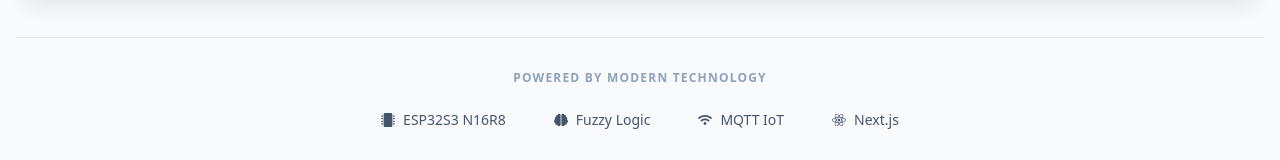
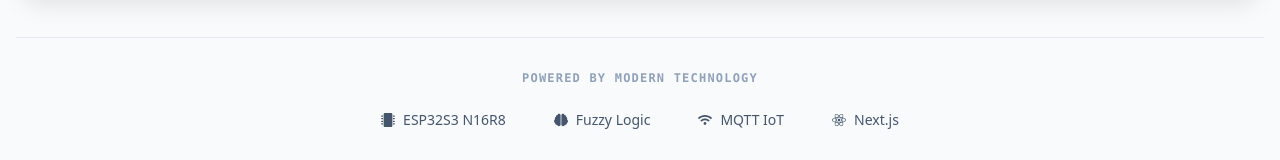
Before and after one commit to edo-z/Smart-BroilerSystem, a Next.js app: page / in a window 1280 px wide. Shown: the part 3356-3516 px from the top of the page. Built offline with nearby package versions, Linux system fonts and the light colour scheme.

Commit message:
update CTA

```diff
--- a/src/app/(public)/page.tsx
+++ b/src/app/(public)/page.tsx
@@ -958,7 +958,7 @@ export default function LandingPage() {
                 <li className="flex items-center gap-2"><FaCheckCircle className="text-blue-400" /> Tips Pemeliharaan</li>
               </ul>
               <a href="https://github.com/edo-z/Smart-BroilerSystem" className="btn btn-primary w-full btn-outline border-slate-700  text-slate-900  hover:bg-slate-900  hover:text-white">
-                Source Code <FaBook className="ml-2" />
+                <FaBook className="ml-2" />Source Code
               </a>
             </div>
 
@@ -981,7 +981,7 @@ export default function LandingPage() {
           {/* Tech Stack Strip */}
           <div className="mt-12 pt-8 border-t border-slate-200">
             <div className="text-center">
-              <p className="text-xs text-slate-400 uppercase tracking-widest font-bold mb-6">
+              <p className="text-xs text-slate-400 uppercase tracking-widest font-mono font-bold mb-6">
                 Powered By Modern Technology
               </p>
               <div className="flex flex-wrap justify-center gap-8 md:gap-12 text-slate-600 text-sm font-medium">
```
